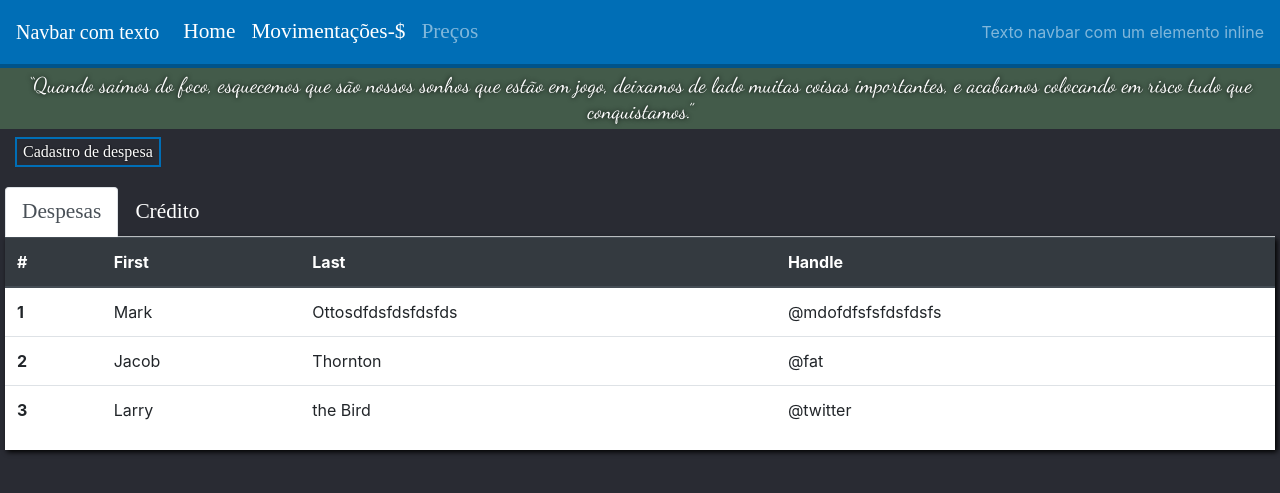
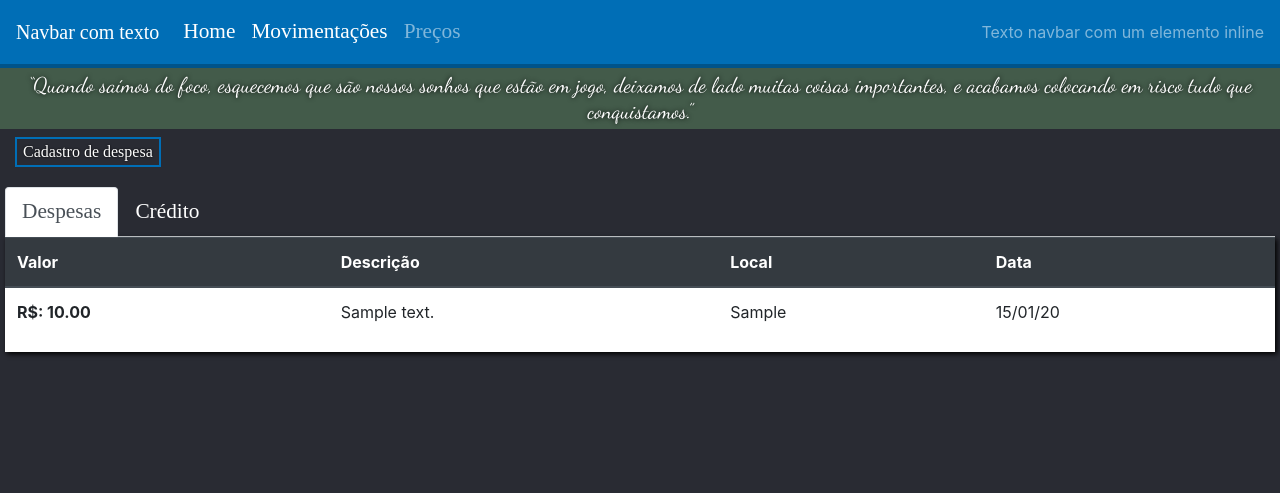
Before and after one commit to JailtonDPaula13/controle_financeiro, a PHP site: page /despesas.php in a window 1280 px wide. Shown: the top 493 px of the page. Run offline with PHP 8.4, Linux system fonts and the light colour scheme; tables that the repository leaves empty hold one stand-in row (values such as "Sample post"); some web fonts are replaced.

Commit message:
concluído busca de dados e cadastro de despesa...

```diff
--- a/conexao/conect.php
+++ b/conexao/conect.php
@@ -4,4 +4,9 @@
    {
        echo("teste de erro");
    }
+   $conexao_dois = mysqli_connect('localhost','root','','db_money');
+   if(!$conexao_um)
+   {
+       echo("teste de erro");
+   }
 ?>
--- a/css/despesas.css
+++ b/css/despesas.css
@@ -66,7 +66,7 @@ input:hover{
     background-color: #fff;
     box-shadow: 2px 2px 5px black;
     width: 100%;
-    overflow-x:scroll;
+    overflow-x:auto;
 }
 
 a{
@@ -79,13 +79,9 @@ a:hover{
     color: #fff;
 }
 /*===================================tabelas========================================================*/
-.list-disp{
-    display: inline-block;
-    width:25%;
-    border-left: 1px solid #000;
-    text-align: center;
+th{
+    white-space: nowrap;
 }
-#list-val{
-    width: 20%;
-    border-left: none;
+td{
+    white-space: nowrap;
 }
--- a/despesas.php
+++ b/despesas.php
@@ -1,3 +1,6 @@
+<?php
+    require_once "conexao/conect.php";
+?>
 <!DOCTYPE html>
 <html lang="pt-br">
 <head>
@@ -80,30 +83,31 @@
                            <table class="table">
                               <thead class="thead-dark">
                                 <tr>
-                                  <th scope="col">#</th>
-                                  <th scope="col">First</th>
-                                  <th scope="col">Last</th>
-                                  <th scope="col">Handle</th>
+                                  <th scope="col">Valor</th>
+                                  <th scope="col">Descrição</th>
+                                  <th scope="col">Local</th>
+                                  <th scope="col">Data</th>
                                 </tr>
                               </thead>
                               <tbody>
+                                <!--Inicio do loop-->
+                                <?php
+
+                                  $v_consulta = mysqli_query($conexao_dois,"select id_compra, valor, descricao, local, date_format(data, '%d/%m/%y') from tb_despesa_mes order by 4;");
+                                  if(!$v_consulta)
+                                  {
+                                      echo("Erro de conexão D:");
+                                  }
+                                  else
+                                  {
+                                      while($v_resultado = mysqli_fetch_row($v_consulta))
+                                      {
+                                 ?>
                                 <tr>
-                                  <th scope="row">1</th>
-                                  <td>Mark</td>
-                                  <td>Ottosdfdsfdsfdsfds</td>
-                                  <td>@mdofdfsfsfdsfdsfs</td>
-                                </tr>
-                                <tr>
-                                  <th scope="row">2</th>
-                                  <td>Jacob</td>
-                                  <td>Thornton</td>
-                                  <td>@fat</td>
-                                </tr>
-                                <tr>
-                                  <th scope="row">3</th>
-                                  <td>Larry</td>
-                                  <td>the Bird</td>
-                                  <td>@twitter</td>
+                                  <th scope="row"><?php print_r('R$: '.$v_resultado[1]);?></th>
+                                  <td><?php print_r($v_resultado[2]);?></td>
+                                  <td><?php print_r($v_resultado[3]);?></td>
+                                  <td><?php print_r($v_resultado[4]); }}?></td>
                                 </tr>
                               </tbody>
                             </table>
@@ -122,14 +126,13 @@
 <!--==========================================insert tabela=================================================-->
 <?php
 
-    include_once "conexao/conect.php";
 
-    $valor    =isset($_POST['real'])?$_POST['real']:null;
+    $valor    =isset($_POST['real'])?$_POST['real']:"";
     $descricao=isset($_POST['descricao'])?$_POST['descricao']:null;
     $local    =isset($_POST['local'])?$_POST['local']:null;
     $data     =isset($_POST['data'])?$_POST['data']:null;
 
-    $insert   =mysqli_query($conexao_um,"insert into tb_despesa_mes values(null,'$valor','$descricao','$local','$data');");
+    $insert   =mysqli_query($conexao_um,"call pr_despesas ('$valor','$descricao','$local','$data');");
 ?>
 </div>
 <!--SCRIPTS===============================================================-->
--- a/navbar.php
+++ b/navbar.php
@@ -16,7 +16,7 @@
         <a class="nav-link" href="index.php">Home <span class="sr-only">(Página atual)</span></a>
       </li>
       <li class="nav-item active">
-        <a class="nav-link" href="despesas.php">Movimentações-$</a>
+        <a class="nav-link" href="despesas.php">Movimentações</a>
       </li>
       <li class="nav-item">
         <a class="nav-link" href="#">Preços</a>
```
Also changed, not shown: mysql/procedure/pr_despesas.sql (added, +11 -0 lines).
